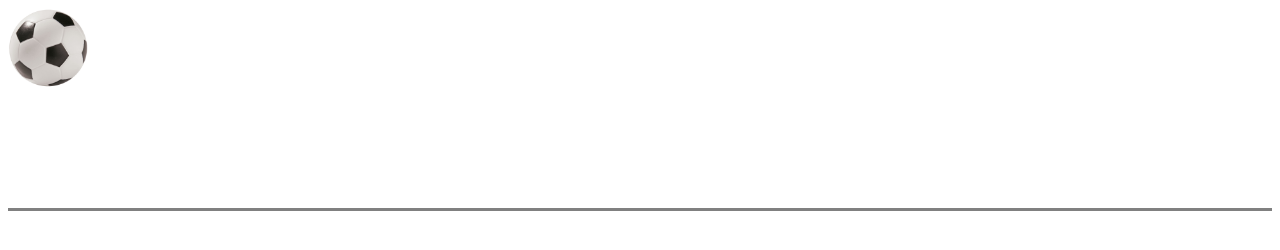
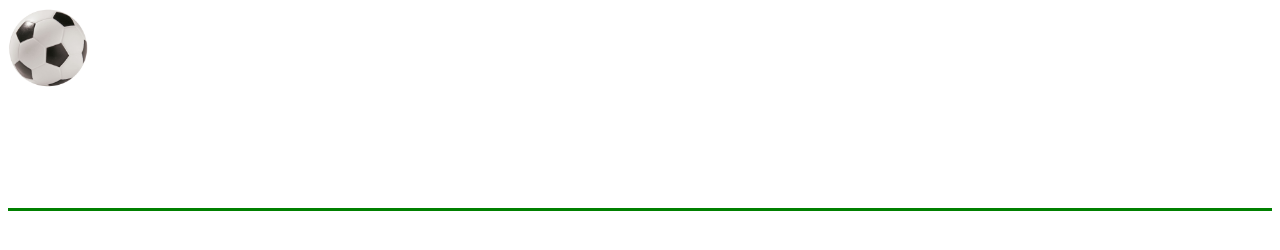
Before and after one commit to NikaMana/Ball-falling, a plain HTML site: page index.html in a window 1280 px wide. Drawn offline with Linux system fonts and the light colour scheme.

Commit message:
Мячик

```diff
--- a/index.html
+++ b/index.html
@@ -6,7 +6,7 @@
   <meta charset="utf-8">
 	<style type="text/css">
 		#field{
-			border-bottom: 3px solid grey;
+			border-bottom: 3px solid green;
 			height: 200px;
 			position: relative;
 		}
```
